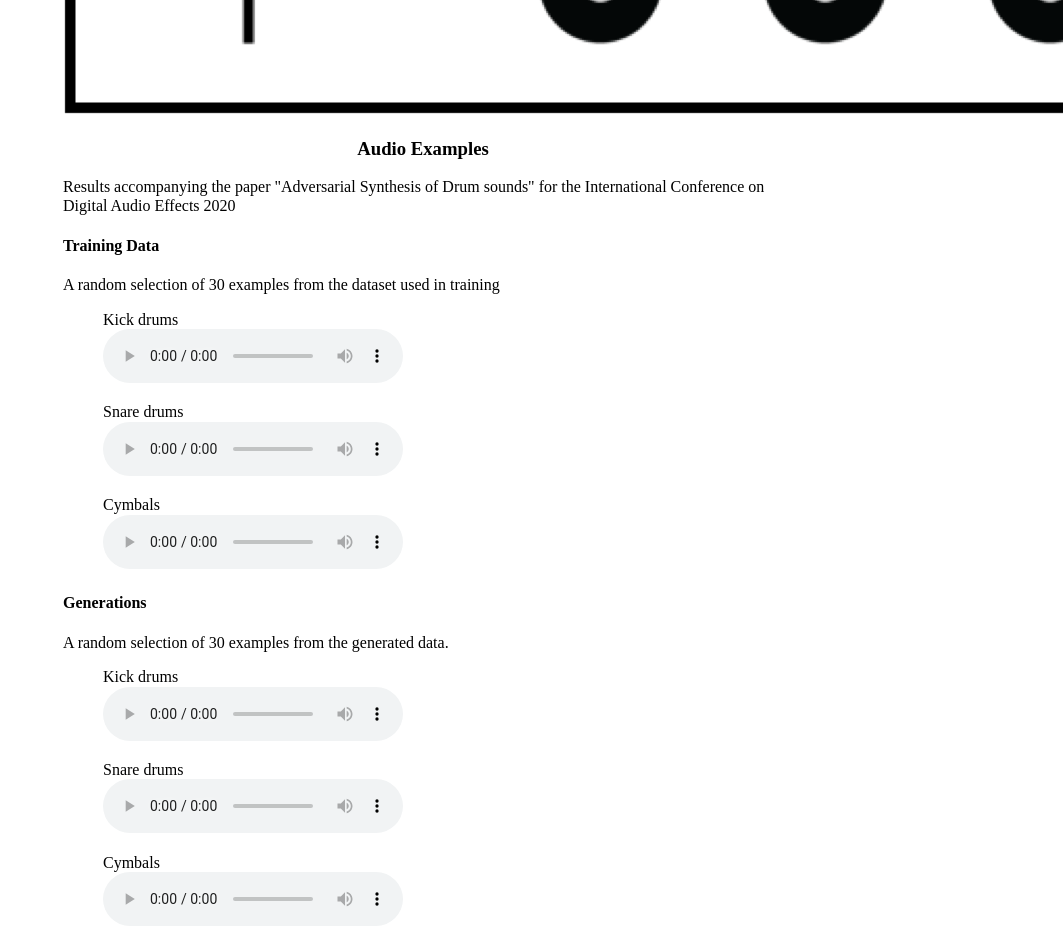
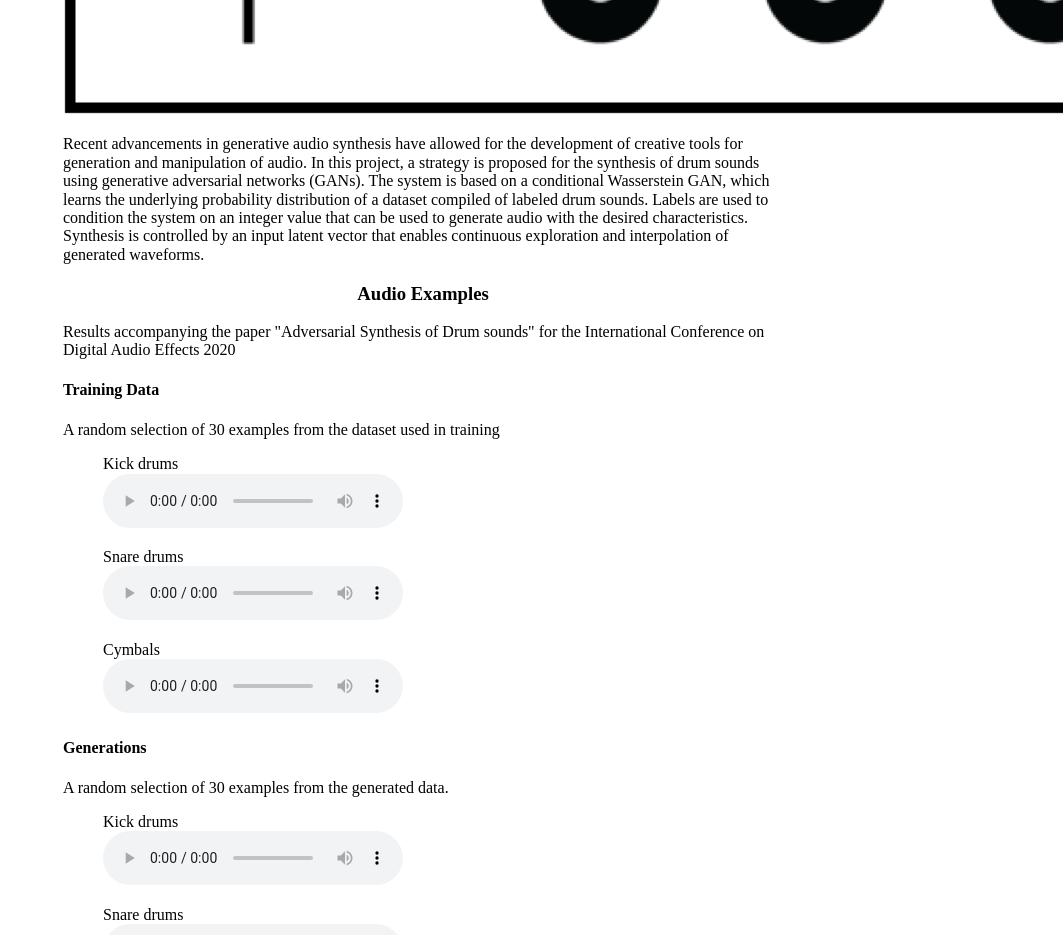
Before and after one commit to jake-drysdale/phd-blog, a Gatsby site: page /adversarial-drum-synthesis/ in a window 1280 px wide. Shown: the part 960-1895 px from the top of the page, without its empty margins (217-1280 px from the left). Built offline with nearby package versions, Linux system fonts and the light colour scheme; Gatsby itself is replaced by a stand-in of ours; some packages are replaced by stand-ins of ours.

Commit message:
added abstract

```diff
--- a/content/blog/adversarial-drum-synthesis/index.md
+++ b/content/blog/adversarial-drum-synthesis/index.md
@@ -6,7 +6,11 @@ tags: [gans,drumsynth,dafx]
 
 ![GAN system diagram for drum synthesis](./brief-system-overview.png)
 
-
+Recent advancements in generative audio synthesis have allowed for the development of creative tools for generation and manipulation of audio.
+In this project, a strategy is proposed for the synthesis of drum sounds using generative adversarial networks (GANs).
+The system is based on a conditional Wasserstein GAN, which learns the underlying probability distribution of a dataset compiled of labeled drum sounds.
+Labels are used to condition the system on an integer value that can be used to generate audio with the desired characteristics.
+Synthesis is controlled by an input latent vector that enables continuous exploration and interpolation of generated waveforms.
 
 
 
```
